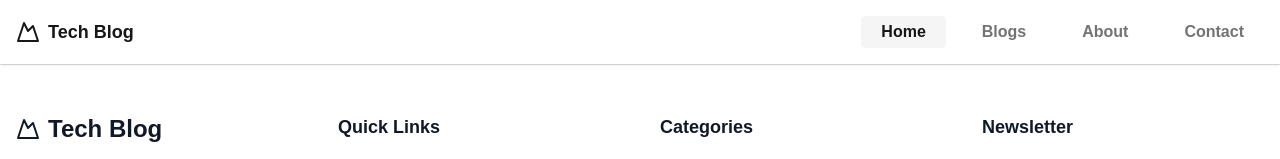
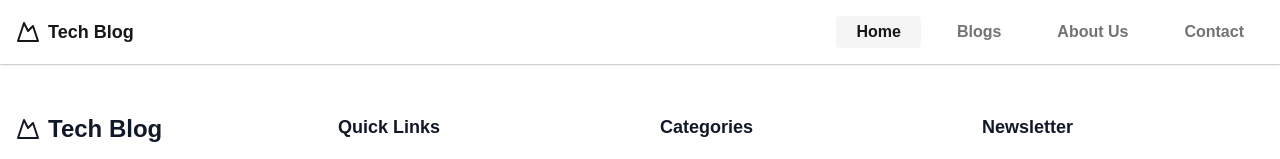
Before and after one commit to EnkhsaikhanCh/tech-blog, a Next.js app: page / in a window 1280 px wide. Shown: the top 159 px of the page. Built offline with nearby package versions, Linux system fonts and the light colour scheme.

Commit message:
UI change - Mobile header menu

```diff
--- a/src/components/Header.tsx
+++ b/src/components/Header.tsx
@@ -1,20 +1,46 @@
 "use client";
 
-import { Mountain, Menu } from "lucide-react";
+import { Mountain, X, MenuIcon } from "lucide-react";
 import Link from "next/link";
 import { Button } from "./ui/button";
-import { Sheet, SheetContent, SheetTrigger } from "@/components/ui/sheet";
+import { useState, useEffect } from "react";
+import { cn } from "@/lib/utils";
 import { usePathname } from "next/navigation";
-import { cn } from "@/lib/utils";
+
 interface NavLinkPropsTypes {
   href: string;
   label: string;
+  pathname: string;
 }
 
 export const Header = () => {
   const pathname = usePathname();
+  const [isOpen, setIsOpen] = useState<boolean>(false);
+
+  const toggleMenu = () => setIsOpen(!isOpen);
+
+  // Disable scrolling when menu is open
+  useEffect(() => {
+    if (isOpen) {
+      document.body.style.overflow = "hidden";
+    } else {
+      document.body.style.overflow = "auto";
+    }
+    // Clean up on component unmount
+    return () => {
+      document.body.style.overflow = "auto";
+    };
+  }, [isOpen]);
+
+  const menuItems = [
+    { name: "Home", href: "/" },
+    { name: "Blogs", href: "/blogs" },
+    { name: "About Us", href: "/about" },
+    { name: "Contact", href: "/contact" },
+  ];
 
   return (
+    <>
       <header className="sticky top-0 z-50 w-full bg-white shadow">
         <div className="container mx-auto flex items-center justify-between p-4">
           <Link href={"/"} className="flex items-center gap-2">
@@ -22,50 +48,59 @@ export const Header = () => {
             <span className="text-lg font-semibold">Tech Blog</span>
           </Link>
 
-        {/* Main nav */}
-        <nav className="hidden items-center gap-4 md:flex">
-          <NavLink href="/" label="Home" pathname={pathname} />
-          <NavLink href="/blogs" label="Blogs" pathname={pathname} />
-          <NavLink href="/about" label="About" pathname={pathname} />
-          <NavLink href="/contact" label="Contact" pathname={pathname} />
-        </nav>
-
-        {/* Mobile nav */}
-        <div className="md:hidden">
-          <Sheet>
-            <SheetTrigger asChild>
+          {/* Mobile menu button */}
           <Button
             variant="outline"
             size="icon"
-                className="shrink-0 md:hidden"
+            onClick={toggleMenu}
+            className="md:hidden"
+            aria-label="Toggle menu"
           >
-                <Menu className="h-6 w-6" />
+            {isOpen ? (
+              <X className="h-6 w-6" />
+            ) : (
+              <MenuIcon className="h-6 w-6" />
+            )}
           </Button>
-            </SheetTrigger>
-            <SheetContent side="right" className="bg-white">
-              <nav className="grid gap-6 text-lg font-medium">
-                <Link
-                  href="#"
-                  className="flex items-center gap-2 text-lg font-semibold"
-                ></Link>
-                <NavLink href="/" label="Home" pathname={pathname} />
-                <NavLink href="/blogs" label="Blogs" pathname={pathname} />
-                <NavLink href="/about" label="About" pathname={pathname} />
-                <NavLink href="/contact" label="Contact" pathname={pathname} />
+
+          {/* Desktop navigation */}
+          <nav className="hidden items-center gap-4 md:flex">
+            {menuItems.map((item) => (
+              <NavLink
+                key={item.name}
+                href={item.href}
+                label={item.name}
+                pathname={pathname}
+              />
+            ))}
           </nav>
-            </SheetContent>
-          </Sheet>
-        </div>
         </div>
       </header>
+      {/* Mobile Menu Overlay */}
+      <nav
+        className={`fixed left-0 top-0 z-40 h-full w-full bg-white p-4 pt-20 transition-transform duration-300 ease-in-out ${
+          isOpen ? "translate-y-0" : "-translate-y-full"
+        }`}
+      >
+        <ul className="mt-2 flex flex-col space-y-6 px-5">
+          {menuItems.map((item) => (
+            <li key={item.name}>
+              <Link
+                href={item.href}
+                className="text-lg text-[#696969]"
+                onClick={toggleMenu} // Close menu when link is clicked
+              >
+                {item.name}
+              </Link>
+            </li>
+          ))}
+        </ul>
+      </nav>
+    </>
   );
 };
 
-const NavLink = ({
-  href,
-  label,
-  pathname,
-}: NavLinkPropsTypes & { pathname: string }) => {
+const NavLink = ({ href, label, pathname }: NavLinkPropsTypes) => {
   const isActive = pathname === href;
 
   return (
```
Lines whose indentation alone changed are shown as unchanged.
